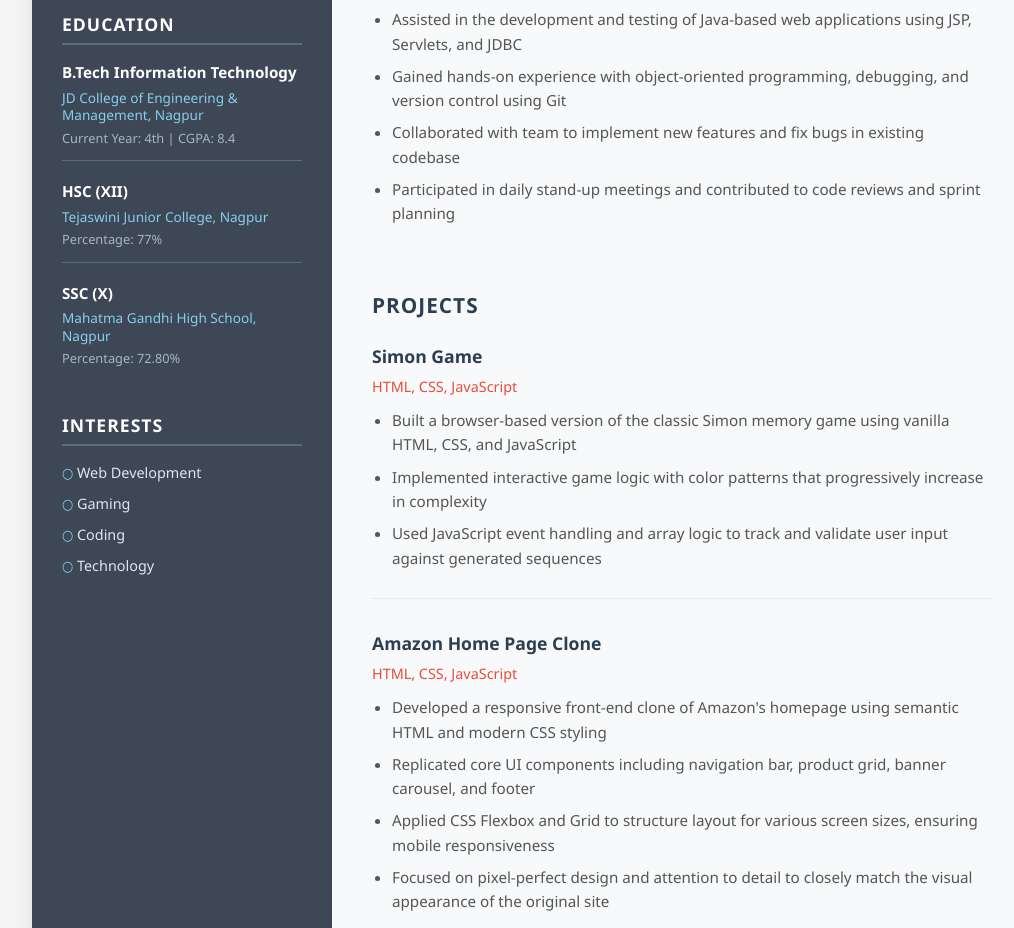
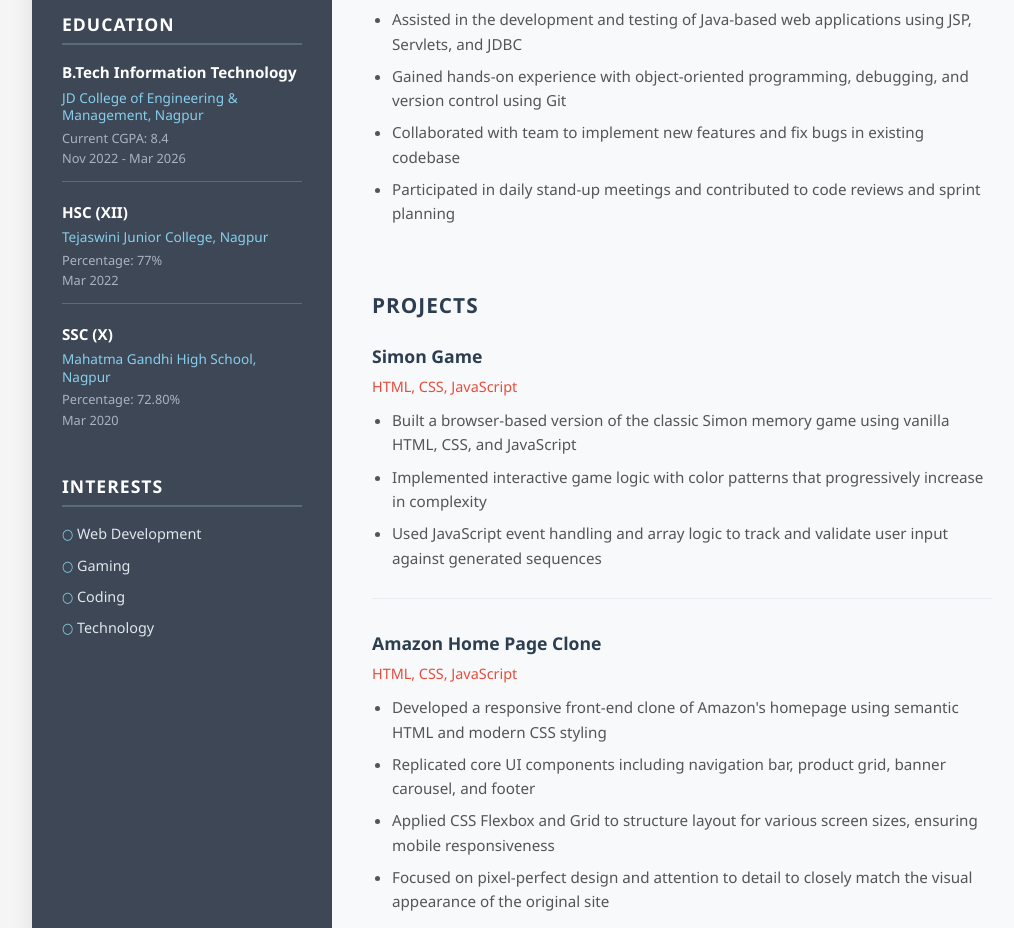
Before and after one commit to SarthakAhir/Sarthak_Ahir_Resume, a plain HTML site: page index.html in a window 1280 px wide. Shown: the part 1011-1939 px from the top of the page, without its empty margins (108-1122 px from the left). Drawn offline with Linux system fonts and the light colour scheme.

Commit message:
Update index.html

```diff
--- a/index.html
+++ b/index.html
@@ -71,17 +71,20 @@
                 <div class="sidebar-education-item">
                     <h4 class="sidebar-degree">B.Tech Information Technology</h4>
                     <p class="sidebar-institution">JD College of Engineering & Management, Nagpur</p>
-                    <p class="sidebar-grade">Current Year: 4th | CGPA: 8.4</p>
+                    <p class="sidebar-grade">Current CGPA: 8.4</p>
+                    <p class="sidebar-grade">Nov 2022 - Mar 2026</p>
                 </div>
                 <div class="sidebar-education-item">
                     <h4 class="sidebar-degree">HSC (XII)</h4>
                     <p class="sidebar-institution">Tejaswini Junior College, Nagpur</p>
                     <p class="sidebar-grade">Percentage: 77%</p>
+                    <p class="sidebar-grade">Mar 2022</p>
                 </div>
                 <div class="sidebar-education-item">
                     <h4 class="sidebar-degree">SSC (X)</h4>
                     <p class="sidebar-institution">Mahatma Gandhi High School, Nagpur</p>
                     <p class="sidebar-grade">Percentage: 72.80%</p>
+                    <p class="sidebar-grade">Mar 2020</p>
                 </div>
             </div>
 
```
